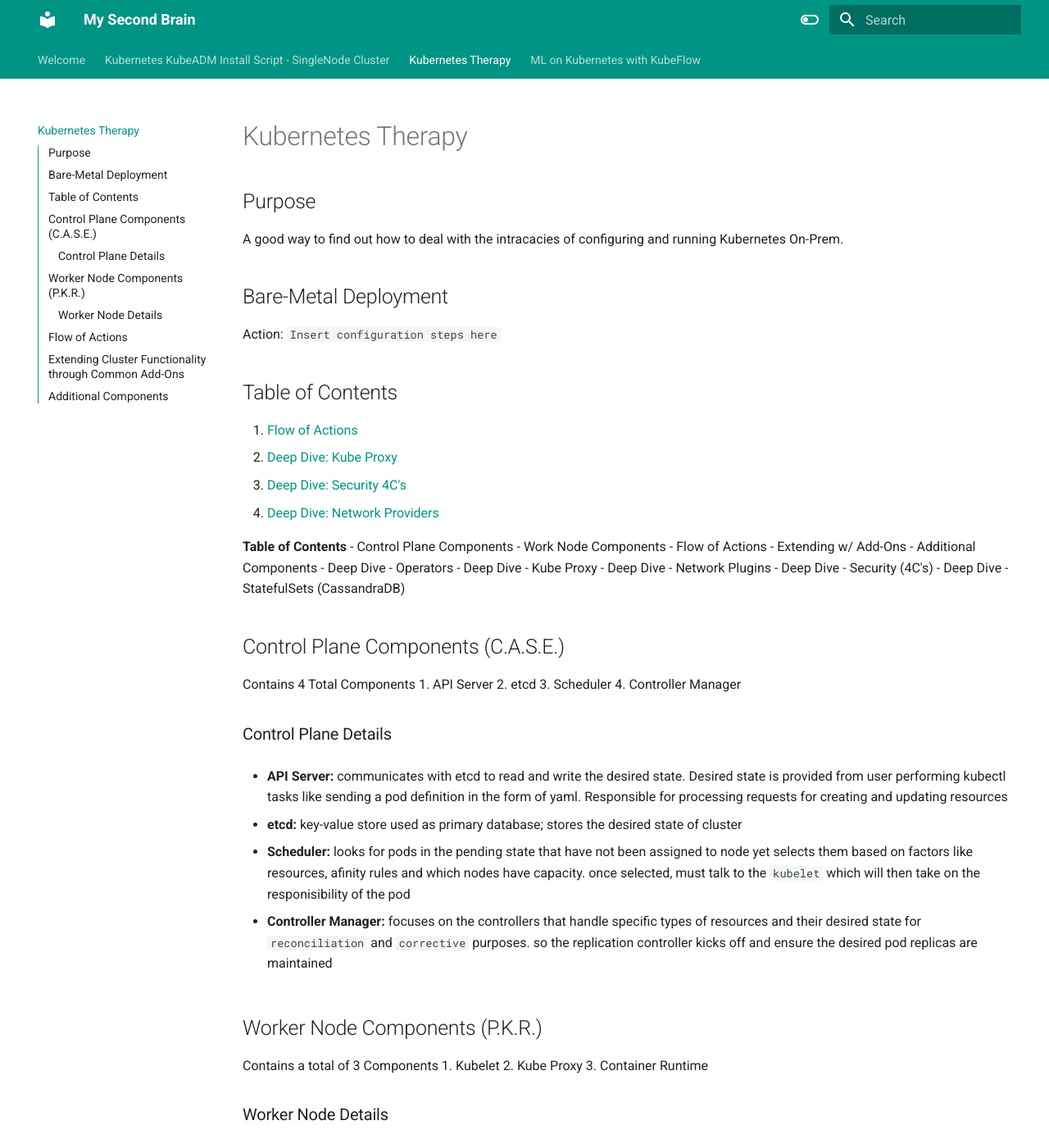
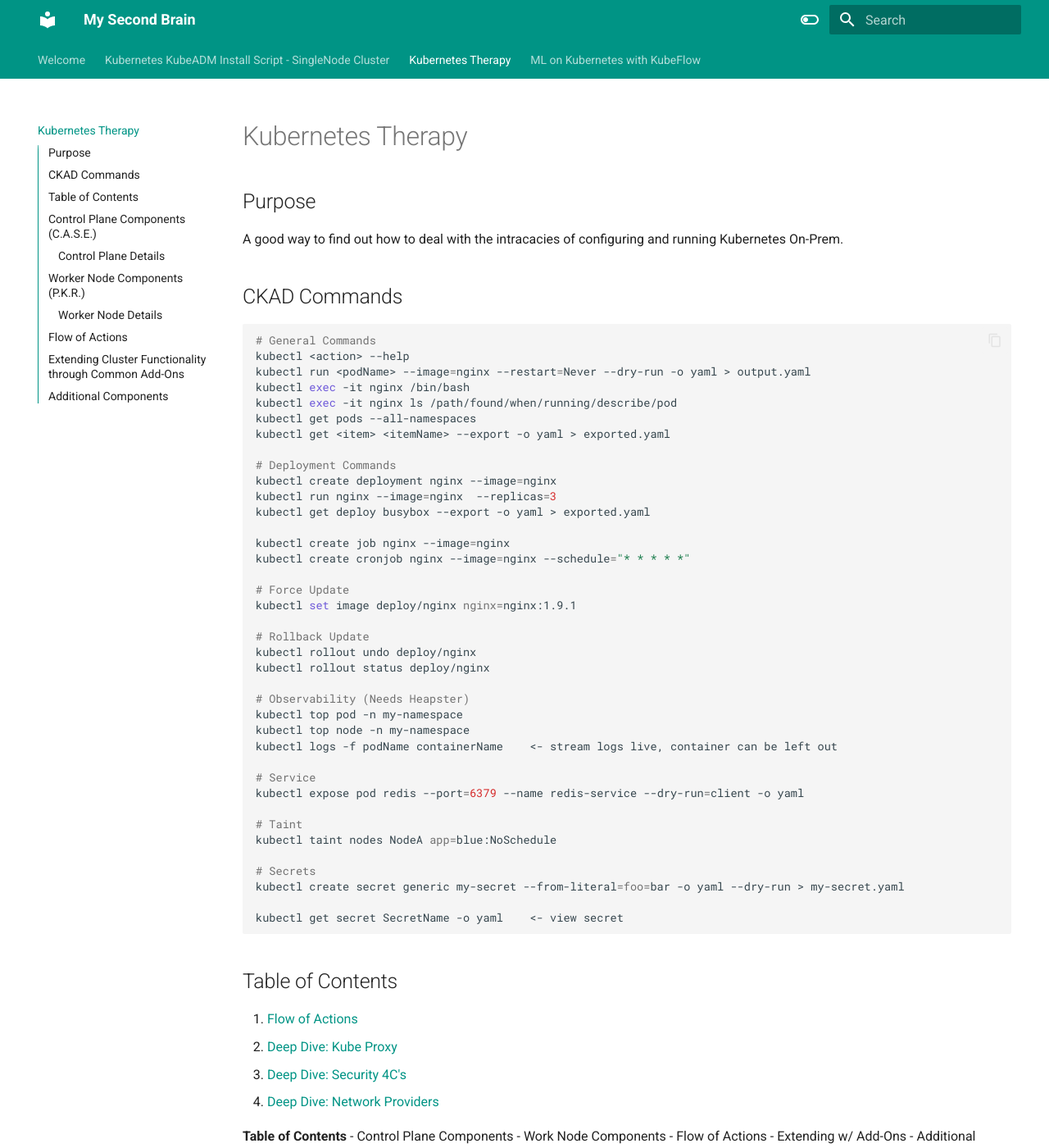
Before and after one commit to jtbrown6/mkdocs-personal, an MkDocs documentation site: the page built from docs/kubernetes.md, in a window 1280 px wide and 1400 px high. Shown: the whole window at 82% size. Built offline with MkDocs 1.6.1 and Material for MkDocs 9.7.7, drawn with Linux system fonts in a browser that asks for light colours.

Commit message:
ckad commands

````diff
--- a/docs/kubernetes.md
+++ b/docs/kubernetes.md
@@ -3,9 +3,48 @@
 ## Purpose
 A good way to find out how to deal with the intracacies of configuring and running Kubernetes On-Prem.
 
-## Bare-Metal Deployment
+## CKAD Commands
 
-Action: `Insert configuration steps here`
+```bash
+# General Commands
+kubectl <action> --help
+kubectl run <podName> --image=nginx --restart=Never --dry-run -o yaml > output.yaml
+kubectl exec -it nginx /bin/bash
+kubectl exec -it nginx ls /path/found/when/running/describe/pod
+kubectl get pods --all-namespaces
+kubectl get <item> <itemName> --export -o yaml > exported.yaml
+
+# Deployment Commands
+kubectl create deployment nginx --image=nginx
+kubectl run nginx --image=nginx  --replicas=3
+kubectl get deploy busybox --export -o yaml > exported.yaml
+
+kubectl create job nginx --image=nginx
+kubectl create cronjob nginx --image=nginx --schedule="* * * * *"
+
+# Force Update
+kubectl set image deploy/nginx nginx=nginx:1.9.1
+
+# Rollback Update
+kubectl rollout undo deploy/nginx
+kubectl rollout status deploy/nginx
+
+# Observability (Needs Heapster)
+kubectl top pod -n my-namespace
+kubectl top node -n my-namespace
+kubectl logs -f podName containerName    <- stream logs live, container can be left out
+
+# Service
+kubectl expose pod redis --port=6379 --name redis-service --dry-run=client -o yaml
+
+# Taint
+kubectl taint nodes NodeA app=blue:NoSchedule
+
+# Secrets
+kubectl create secret generic my-secret --from-literal=foo=bar -o yaml --dry-run > my-secret.yaml
+
+kubectl get secret SecretName -o yaml    <- view secret
+```
 
 ## Table of Contents
 1. [Flow of Actions](#Flow)
````
